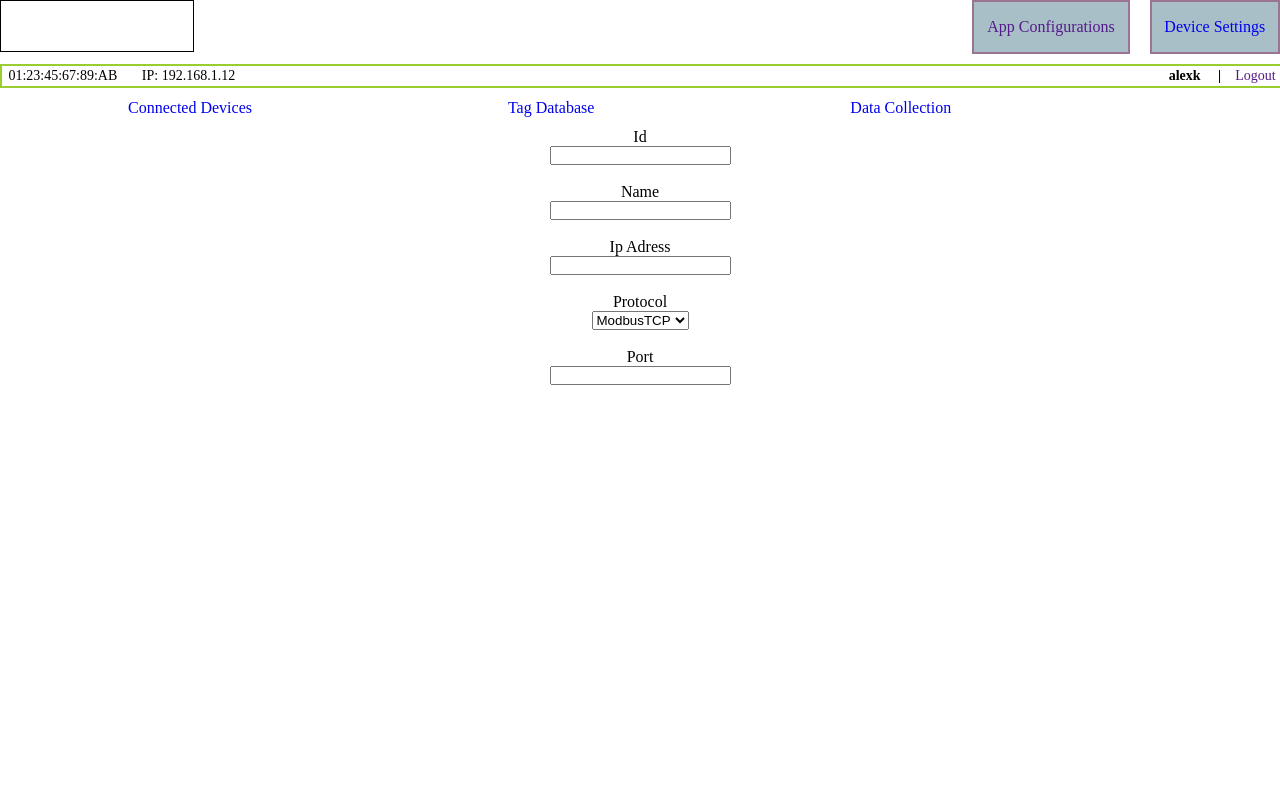
After one commit to IncognitoCode/project, a PHP site: page /settings.php in a window 1280 px wide. The commit adds this page. Run offline with PHP 8.4, Linux system fonts and the light colour scheme.

Commit message:
position and add new styles

```diff
--- a/condev.php
+++ b/condev.php
@@ -11,7 +11,7 @@
 	<body>
 		<div id="header">
 			<div id="logo"></div>
-			<a class="headerButtons" href="">Device Settings</a>
+			<a class="headerButtons" href="settings.php">Device Settings</a>
 			<a class="headerButtons" href="">App Configurations</a>
 		</div>
 		<div class="clr"></div>
--- a/css/style.css
+++ b/css/style.css
@@ -1,6 +1,6 @@
 * {
+	padding: 0;
 	margin: 0;
-	padding: 0;
 }
 .clr{
 	clear: both;
@@ -31,6 +31,8 @@ a.headerButtons{
 	width: 100%;
 	font-size: 14px;
 	line-height: 20px;
+	margin-top: 10px;
+	border: 2px solid yellowgreen;
 }
 #subHeader p{
 	float: left;
@@ -58,16 +60,18 @@ a.headerButtons{
 	display: block;
 	text-decoration: none;
 	line-height: 40px;
-	padding: 0 2%;
+	padding: 0 10%;
 }
 #tableWrap{
-	margin-top: 25px;
+	margin: auto;
+	width: 658px;
+	margin-top: 20px;
 }
 #tableHeader h1{
 	float: left;
 	border-right: 1px solid #000;
 	border-top: 1px solid #000;
-	padding: 5px 14px;
+	padding: 10px 15px;
 	font-size: 100%;
 	text-align: center;
 }
@@ -75,7 +79,7 @@ a.headerButtons{
 	float: left;
 	border-right: 1px solid #000;
 	border-top: 1px solid #000;
-	padding: 5px 14px;
+	padding: 10px 15px;
 	font-size: 90%;
 	text-align: center;
 	font-weight: normal;
@@ -85,7 +89,7 @@ a.headerButtons{
 }
 #table{
 	margin: auto;
-	width: 786px;
+	width: 808px;
 }
 .hr{
 	width: 100%;
@@ -111,7 +115,6 @@ input[name='check']{
 #wrapper{
 	width: 900px;
 	margin: auto;
-	margin-top: 150px;
 }
 #wrapperlog{
 	width: 150px;
@@ -131,6 +134,16 @@ input[name='sbm']{
 }
 #onver{
 	width: 600px;
-	margin: auto;
+	margin: 50px auto auto;
 	margin-top: 20px;
 }
+#changeset{
+	width: 200px;
+	margin: auto;
+	text-align: center;
+}
+.headerButtons{
+	margin-left: 20px;
+	border: 2px solid rgba(138, 21, 80, 0.44);
+	background: rgba(59, 110, 127, 0.44)
+}
--- a/datacol.php
+++ b/datacol.php
@@ -10,7 +10,7 @@
 	<body>
 		<div id="header">
 			<div id="logo"></div>
-			<a class="headerButtons" href="">Device Settings</a>
+			<a class="headerButtons" href="settings.php">Device Settings</a>
 			<a class="headerButtons" href="">App Configurations</a>
 		</div>
 		<div class="clr"></div>
--- a/index.php
+++ b/index.php
@@ -1,4 +1,5 @@
 <html>
+    <head>
         <title>Start Main</title>
         <link href="css/style.css" type="text/css" rel="stylesheet">
         <script>
@@ -21,6 +22,7 @@
                 return true;
             }
         </script>
+    </head>
     <body>
         <div id="header">
             <div id="logo"></div>
--- /dev/null
+++ b/settings.php
@@ -0,0 +1,43 @@
+<html>
+<head>
+    <title>Device Settings</title>
+    <link href="css/style.css" type="text/css" rel="stylesheet">
+</head>
+<body>
+    <div id="header">
+        <div id="logo"></div>
+        <a class="headerButtons" href="settings.php">Device Settings</a>
+        <a class="headerButtons" href="">App Configurations</a>
+    </div>
+    <div class="clr"></div>
+    <div id="subHeader">
+        <p>01:23:45:67:89:AB &nbsp; &nbsp; &nbsp; IP: 192.168.1.12</p>
+        <h6>alexk &nbsp; &nbsp; | &nbsp; &nbsp; <a href="">Logout</a></h6>
+    </div>
+    <div class="clr"></div>
+    <div id="navigation">
+        <ul>
+            <li><a href="condev.php">Connected Devices</a></li>
+            <li><a href="tag.php">Tag Database</a></li>
+            <li><a href="datacol.php">Data Collection</a></li>
+        </ul>
+    </div>
+    <div id="wrapper">
+        <div id="changeSet">
+            <p>Id</p>
+            <input type="number" name="id"/><br/><br/>
+            <p>Name</p>
+            <input type="text" name="name"/><br/><br/>
+            <p>Ip Adress</p>
+            <input type="text" name="ip"/><br/><br/>
+            <p>Protocol</p>
+            <select name="protocol">
+                <option value="ModbusTCP">ModbusTCP</option>
+                <option value="HTTP">HTTP</option>
+            </select><br/><br/>
+            <p>Port</p>
+            <input type="number" name="port"/><br/><br/>
+        </div>
+    </div>
+</body>
+</html>
--- a/tag.php
+++ b/tag.php
@@ -8,7 +8,7 @@
 <body>
 <div id="header">
 	<div id="logo"></div>
-	<a class="headerButtons" href="">Device Settings</a>
+	<a class="headerButtons" href="settings.php">Device Settings</a>
 	<a class="headerButtons" href="">App Configurations</a>
 </div>
 
```
Lines whose indentation alone changed are shown as unchanged.
